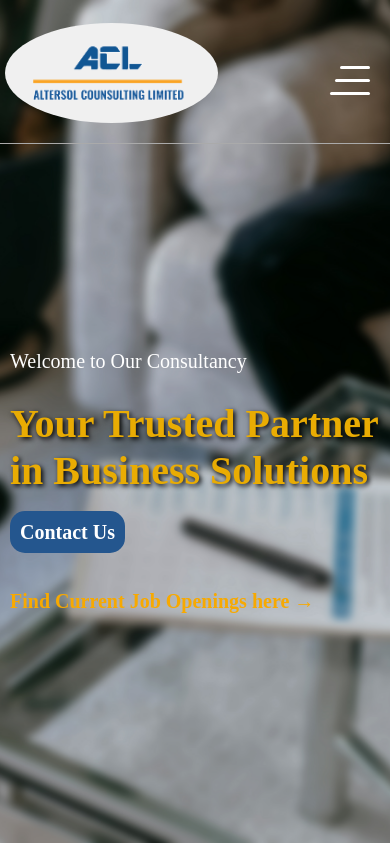
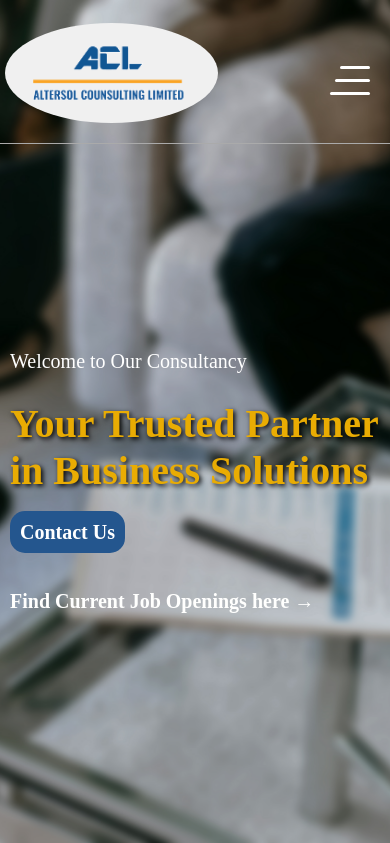
Before and after one commit to Tmazst/altersol, a Flask app: page / in a window 390 px wide. Shown: the top 843 px of the page. Run offline with Flask 3, Linux system fonts and the light colour scheme; some libraries are stand-ins or nearby versions; some web fonts are replaced.

Commit message:
uploading recruitment

```diff
--- a/static/css/styles.css
+++ b/static/css/styles.css
@@ -2148,7 +2148,8 @@ to{
         padding-bottom: 10px;
     }
     #open-job-details{
-        width:100% !important
+        width:100% !important;
+        bottom: -10px;
     }
     .about-content{
         flex-wrap: wrap !important;
--- a/templates/index.html
+++ b/templates/index.html
@@ -104,7 +104,7 @@
                 <label class="sub-caption" style="font-size: ;  text-align: center; color: white;width:100%">Welcome to Our Consultancy</label>
                 <h1 id="caption" style="font-size: 4rem; font-weight: bold; text-align: left; animation: fade 9s infinite;">Your Trusted Partner in Business Solutions</h1>
                 <a href="#contact-us-div" style="width:max-content;border-radius: 15px;" class="btns a-links">Contact Us</a><br><br><br>
-                <a href="#recruitment" style="width:max-content;border-radius: 15px;color:#f7a901;font-weight: 600;font-size: 20px;" class="a-links">Find Current Job Openings here &rarr;</a>
+                <a href="#recruitment" style="width:max-content;border-radius: 15px;color:#fffffe;font-weight: 600;font-size: 20px;" class="a-links">Find Current Job Openings here &rarr;</a>
             </div>
         </div>
 
```
